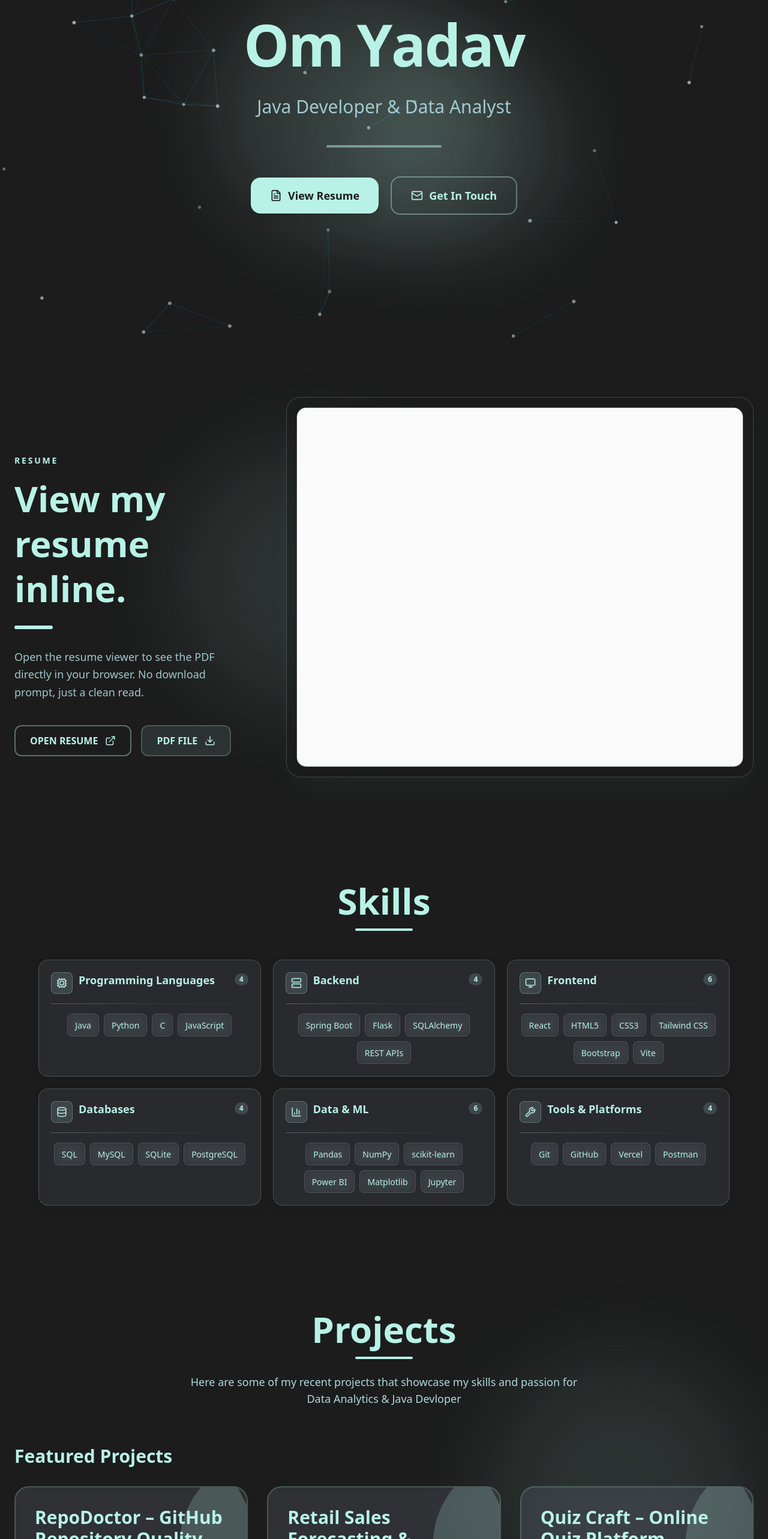
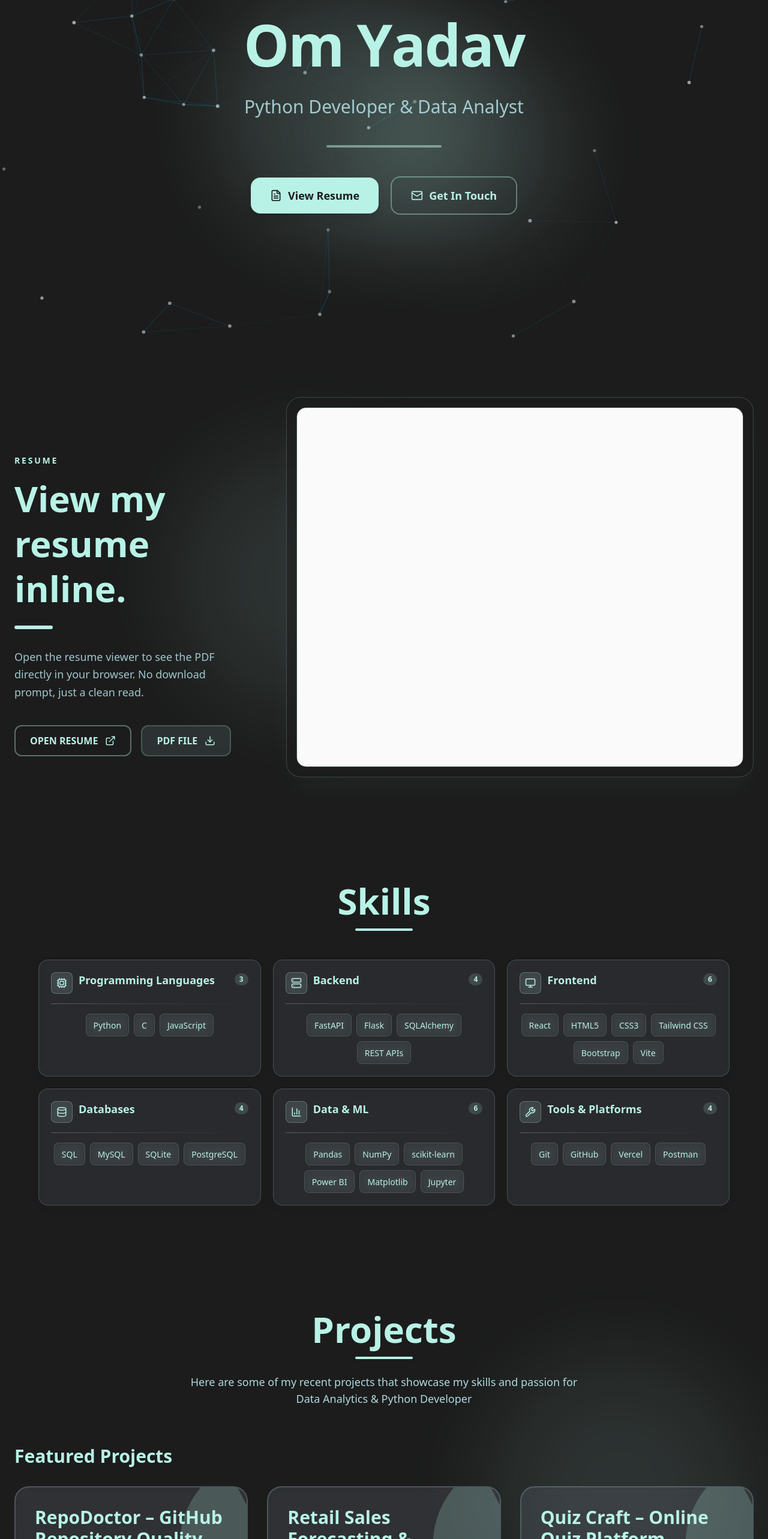
Before and after one commit to omyadav3131/portfolio, a React (Vite) app: page / in a window 1280 px wide. Shown: the part 234-2800 px from the top of the page at 60% size. Built offline with nearby package versions, Linux system fonts and the light colour scheme.

Commit message:
Update portfolio text to reflect transition from Java to Python/FastAPI

```diff
--- a/src/components/AboutMe.jsx
+++ b/src/components/AboutMe.jsx
@@ -167,11 +167,11 @@ function AboutMe() {
                                 }`}
                         >
                             <p className="text-xl md:text-2xl font-light">
-                                I'm a Software Developer and Data Analyst with a strong foundation in Java, Python, SQL, Pandas, and Machine Learning.
+                                I'm a Software Developer and Data Analyst with a strong foundation in Python, Advanced Python, SQL, Pandas, and Machine Learning.
                             </p>
 
                             <p className="text-base md:text-lg opacity-90">
-                                I thrive on building scalable backend systems and extracting meaningful insights from complex datasets. Built and deployed RepoDoctor — a full-stack GitHub repository analyzer — demonstrating hands-on backend development and system design skills. Skilled in data cleaning, dashboard development, and exploratory analysis. Seeking opportunities in software development or data analytics roles to deliver data-driven, practical solutions.
+                                I thrive on building scalable backend systems and extracting meaningful insights from complex datasets. Built and deployed RepoDoctor — a full-stack GitHub repository analyzer — demonstrating hands-on backend development in Python and system design skills. Skilled in data cleaning, dashboard development, and exploratory analysis. Seeking opportunities in software development or data analytics roles to deliver data-driven, practical solutions.
                             </p>
                         </motion.div>
                     </motion.div>
--- a/src/components/Hero.jsx
+++ b/src/components/Hero.jsx
@@ -140,7 +140,7 @@ function Hero() {
             theme === "dark" ? "text-[#aed9e0]/90" : "text-[#5e6472]/80"
           }`}
         >
-          Java Developer & Data Analyst
+          Python Developer & Data Analyst
         </motion.p>
 
         {/* Decorative line */}
--- a/src/components/Projects.jsx
+++ b/src/components/Projects.jsx
@@ -103,7 +103,7 @@ function Projects() {
                         className={`text-lg max-w-2xl mx-auto ${theme === "dark" ? "text-[#aed9e0]" : "text-[#5e6472]"
                             } opacity-90`}
                     >
-                        Here are some of my recent projects that showcase my skills and passion for Data Analytics & Java Devloper
+                        Here are some of my recent projects that showcase my skills and passion for Data Analytics & Python Developer
                     </motion.p>
                 </motion.div>
 
--- a/src/components/Skills.jsx
+++ b/src/components/Skills.jsx
@@ -10,8 +10,7 @@ function Skills() {
         title: 'Programming Languages',
         icon: Cpu,
         skills: [
-            'Java',
-            'Python',
+                        'Python',
             'C',
             'JavaScript'
         ]
@@ -20,7 +19,7 @@ function Skills() {
         title: 'Backend',
         icon: Server,
         skills: [
-            'Spring Boot',
+            'FastAPI',
             'Flask',
             'SQLAlchemy',
             'REST APIs'
```
